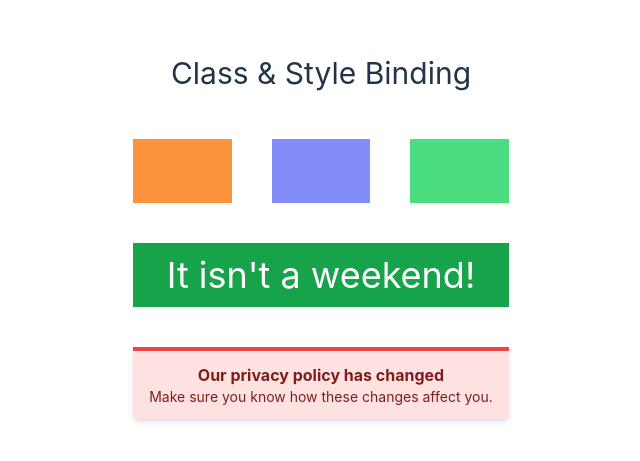
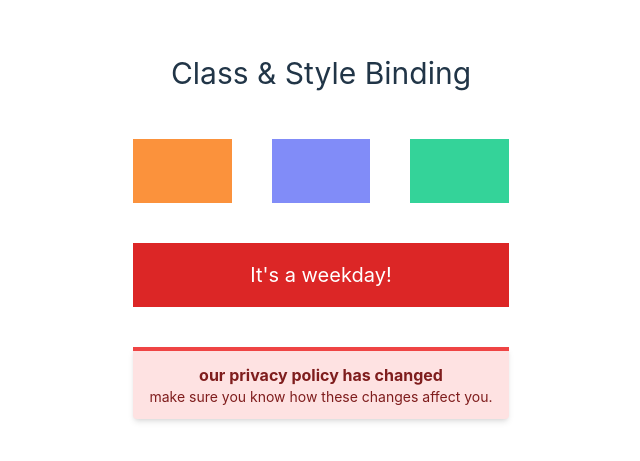
Before and after one commit to chaudhuree/vue-js-learning-phase, a Vue app in the folder basic_101/: page / in a window 1280 px wide. Shown: the part 187-648 px from the top of the page, without its empty margins (319-959 px from the left). Built offline with nearby package versions, Linux system fonts and the light colour scheme.

Commit message:
style binding

```diff
--- a/basic_101/src/App.vue
+++ b/basic_101/src/App.vue
@@ -1,28 +1,25 @@
 <script setup>
-const bgOrange = "bg-orange-400";
-const bgIndigo = "bg-indigo-400";
-const bgGreen = "bg-green-400";
+const bgOrange = "background-color: rgba(251, 146, 60, 1)";
+const bgIndigo = "background-color: rgba(129, 140, 248, 1)";
+const bgGreen = "background-color: rgba(52, 211, 153, 1)";
 
-const weekday = false;
+const bgRed = "background-color: rgba(220, 38, 38, 1)";
+const bgDarkGreen = "background-color: rgba(5, 150, 105, 1)";
 
 const colors = {
-  bgColor: "bg-teal-100",
-  borderColor: "border-teal-500",
-  textColor: "text-teal-900",
+  borderColor: "rgba(20, 184, 166, 1)", //rgba(239, 68, 68,1)
+  // 'border-color': 'rgba(20, 184, 166, 1)', //rgba(239, 68, 68,1)
+  color: "rgba(19, 78, 74, 1)", //rgba(127, 29, 29,1)
+  backgroundColor: "rgba(204, 251, 241, 1)", //rgba(254, 226, 226,1)
 };
 
+const weekday = true;
 const messageType = "error";
 
 if ("error" == messageType) {
-  colors.bgColor = "bg-red-100";
-  colors.borderColor = "border-red-500";
-  colors.textColor = "text-red-900";
-}
-
-if ("warning" == messageType) {
-  colors.bgColor = "bg-orange-100";
-  colors.borderColor = "border-orange-500";
-  colors.textColor = "text-orange-900";
+  colors.borderColor = "rgba(239, 68, 68,1)";
+  colors.backgroundColor = "rgba(254, 226, 226,1)";
+  colors.color = "rgba(127, 29, 29,1)";
 }
 </script>
 
@@ -30,31 +27,41 @@
   <section class="container mx-auto">
     <h1 class="text-center text-3xl py-12">Class & Style Binding</h1>
 
-    <!-- class binding  -->
-    <!-- add the conditional class in seperate attribute -->
+    <!-- style binding -->
     <section class="flex space-x-10">
-      <div class="w-1/3 h-16" :class="bgOrange"></div>
-      <div class="w-1/3 h-16" :class="bgIndigo"></div>
-      <div class="w-1/3 h-16" :class="bgGreen"></div>
+      <div class="w-1/3 h-16" :style="bgOrange"></div>
+      <!-- after translation it will become -->
+      <!-- <div class="w-1/3 h-16" style="background-color: rgba(251, 146, 60, 1)"></div> -->
+      <div class="w-1/3 h-16" :style="bgIndigo"></div>
+      <div class="w-1/3 h-16" :style="bgGreen"></div>
     </section>
 
-    <!-- multiple condition er time a array akare pass korte hobe -->
+    <!-- multiple condition -->
     <section class="mt-10">
+      <!-- <div class="h-16 flex items-center justify-center text-white" :style="weekday==true?[bgRed,'font-size:20px']:[bgDarkGreen, 'font-size:30px']"> -->
       <div
         class="h-16 flex items-center justify-center text-white"
-        :class="[
-          weekday ? 'bg-red-600' : 'bg-green-600',
-          weekday == true ? 'text-2xl' : 'text-4xl',
+        :style="[
+          weekday == true ? bgRed : bgDarkGreen,
+          weekday == true ? 'font-size:20px' : 'font-size:30px',
         ]"
       >
-        {{ weekday == true ? "It's a weekday!": "It isn't a weekend!" }}
+        It's a weekday!
       </div>
     </section>
 
+    <!-- passing the whole colors object -->
+    <section class="mt-10 hidden">
+      <div class="border-t-4 rounded-b px-4 py-3 shadow-md" :style="colors">
+        <p class="font-bold">Our privacy policy has changed</p>
+        <p class="text-sm">Make sure you know how these changes affect you.</p>
+      </div>
+    </section>
+    <!-- adding extra style with colors object -->
     <section class="mt-10">
       <div
         class="border-t-4 rounded-b px-4 py-3 shadow-md"
-        :class="[colors.bgColor, colors.borderColor, colors.textColor]"
+        :style="[colors, 'text-transform:lowercase']"
       >
         <p class="font-bold">Our privacy policy has changed</p>
         <p class="text-sm">Make sure you know how these changes affect you.</p>
```
